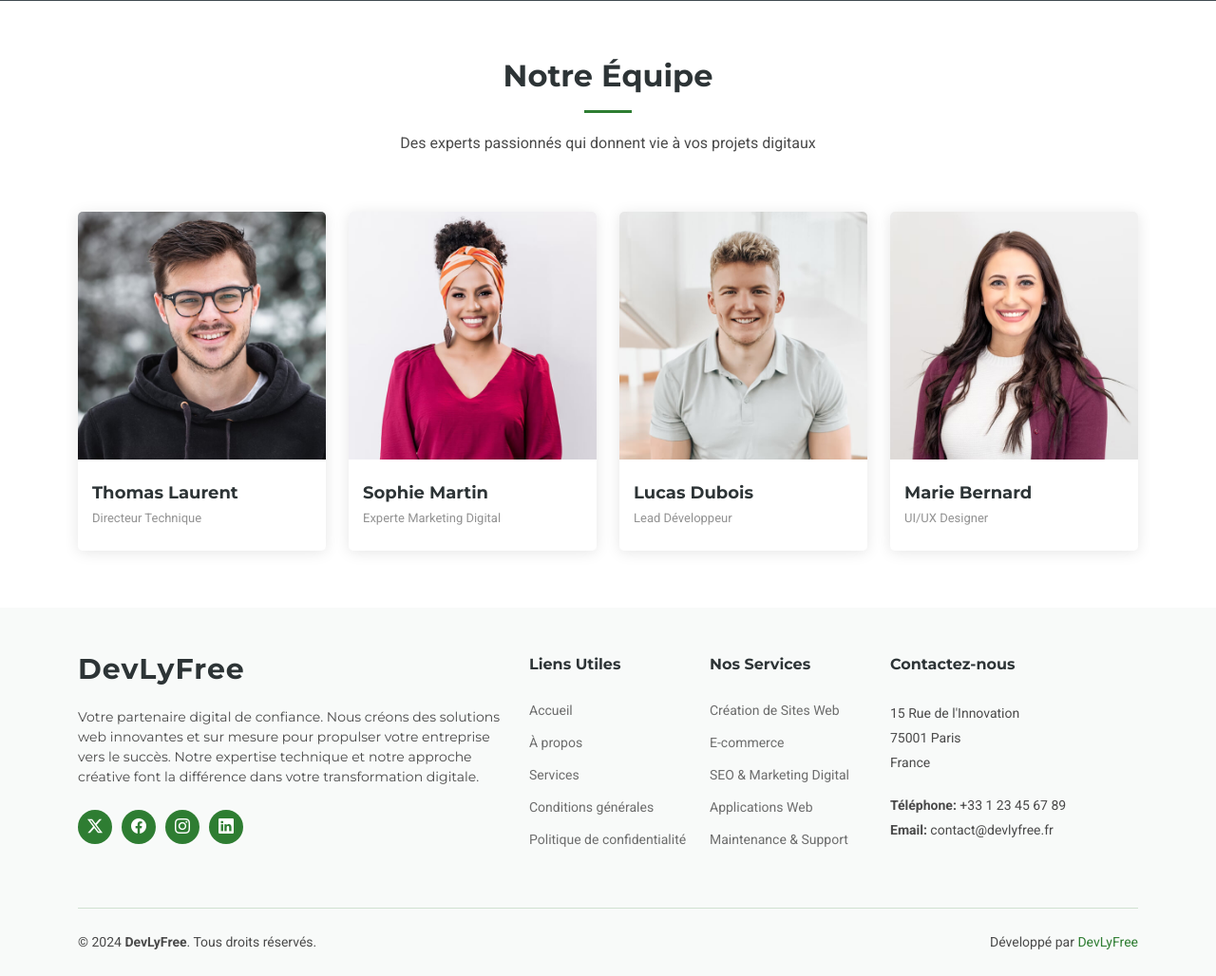
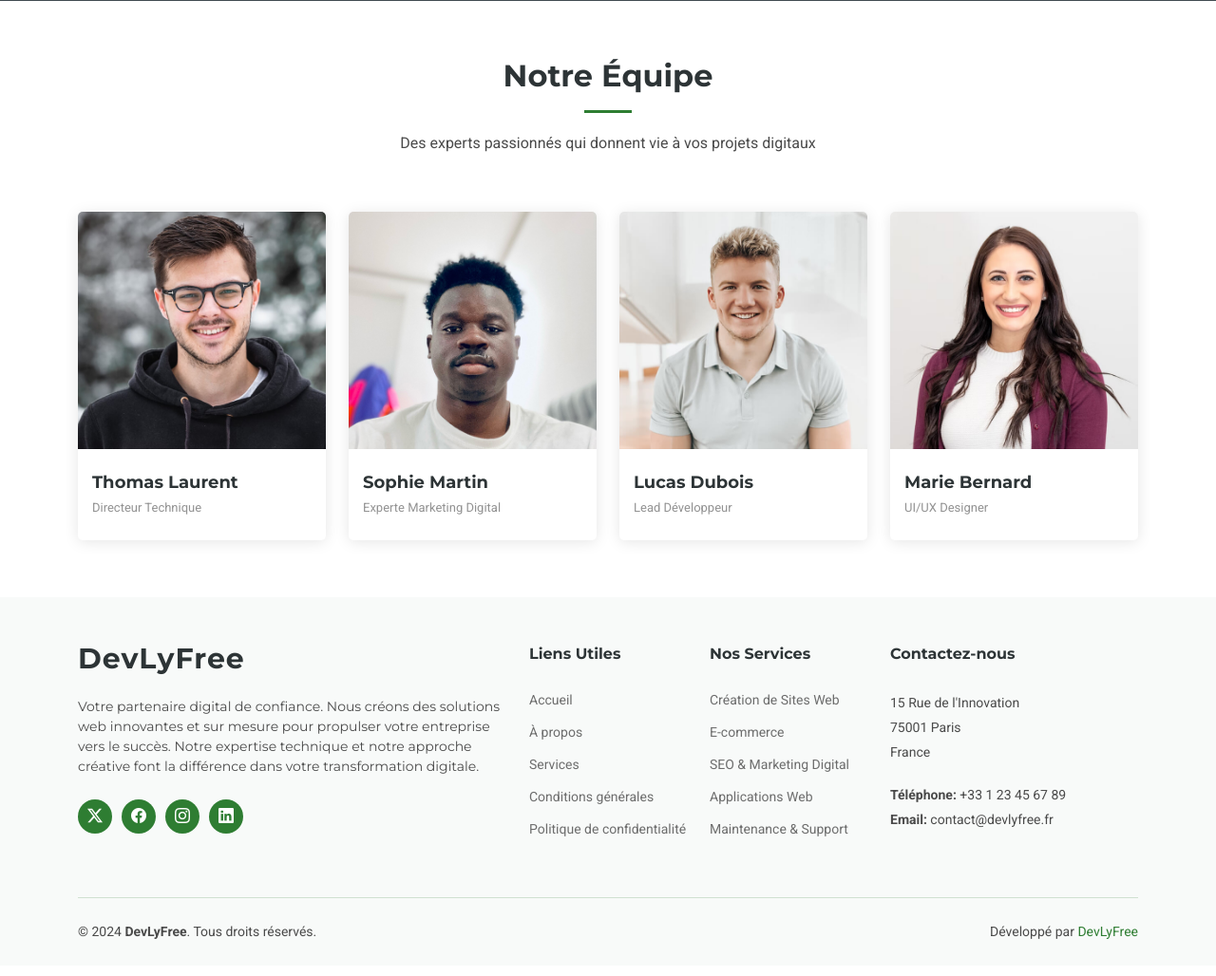
Before and after one commit to Abusooma/devlyfree-website, a Django app: page /a-propos-de-nous/ in a window 1280 px wide. Shown: the part 1977-3005 px from the top of the page at 95% size. After the commit the page ends 2966 px from the top, so only its background shows below. Run offline with Django 5.2, Linux system fonts and the light colour scheme; data that the repository does not hold is empty; some libraries are stand-ins or nearby versions.

Commit message:
Modification des photos de la section Team

```diff
--- a/devlyfree/templates/devlyfree/about.html
+++ b/devlyfree/templates/devlyfree/about.html
@@ -269,7 +269,7 @@
         <div class="team-member">
           <div class="member-img">
             <img
-              src="{% static 'assets/img/team/team-2.jpg' %}"
+              src="{% static 'assets/img/team/team-5.jpg' %}"
               class="img-fluid"
               alt="Sophie Martin - Experte Marketing Digital"
             />
--- a/static/assets/css/main.css
+++ b/static/assets/css/main.css
@@ -2274,11 +2274,21 @@ section,
   border-radius: 5px;
   box-shadow: 0px 2px 15px rgba(0, 0, 0, 0.1);
   height: 100%;
+  display: flex;
+  flex-direction: column;
 }
 
 .team .team-member .member-img {
   position: relative;
   overflow: hidden;
+  flex: 0 0 250px; /* Hauteur fixe */
+}
+
+.team .team-member .member-img img {
+  width: 100%;
+  height: 100%;
+  object-fit: cover;
+  object-position: center center; /* Centrage vertical ET horizontal */
 }
 
 .team .team-member .social {
@@ -2316,6 +2326,7 @@ section,
 
 .team .team-member .member-info {
   padding: 25px 15px;
+  flex: 1; /* Prend l'espace restant */
 }
 
 .team .team-member .member-info h4 {
```
Also changed, not shown: static/assets/img/team/team-5.jpg (added), static/assets/img/team/team-6.png (added).
